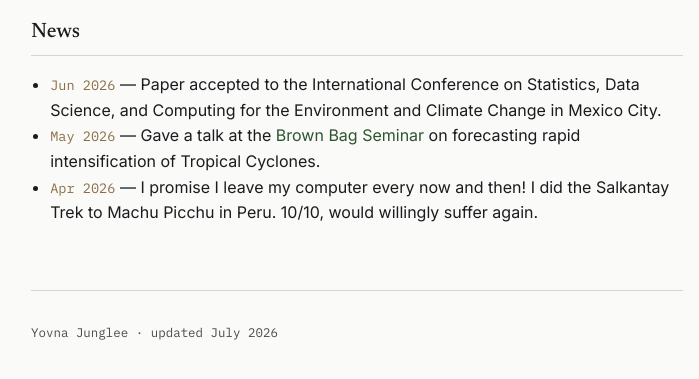
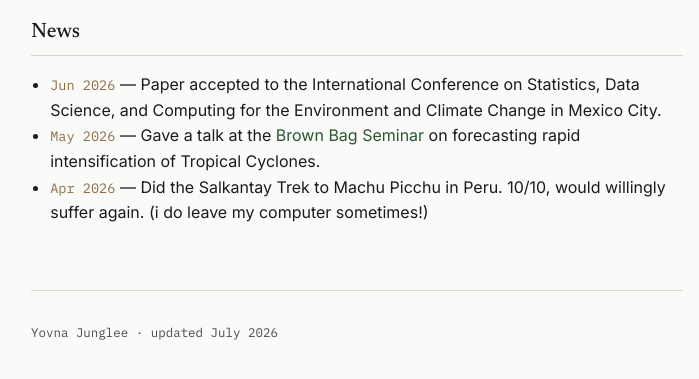
Before and after one commit to yovnajunglee/yovnajunglee.github.io, a Jekyll site: the page built from index.md, in a window 1280 px wide, cut to the strip 666-1070 px from the top of the page. Shown: the top 379 px of the strip, without its empty margins (283-982 px from the left). Built offline with Jekyll 4.4.1, drawn with Linux system fonts in a browser that asks for light colours.

Commit message:
Update index.md

```diff
--- a/index.md
+++ b/index.md
@@ -19,5 +19,5 @@ title: About
 <ul>
   <li><span style="font-family: var(--font-mono); font-size: 0.85rem; color: var(--color-brass);">Jun 2026</span> — Paper accepted to the International Conference on Statistics, Data Science, and Computing for the Environment and Climate Change in Mexico City.</li>
   <li><span style="font-family: var(--font-mono); font-size: 0.85rem; color: var(--color-brass);">May 2026</span> — Gave a talk at the  <a href="https://bbseminar.utstat.utoronto.ca" target="_blank">Brown Bag Seminar</a> on forecasting rapid intensification of Tropical Cyclones.</li>
-  <li><span style="font-family: var(--font-mono); font-size: 0.85rem; color: var(--color-brass);">Apr 2026</span> — I promise I leave my computer every now and then! I did the Salkantay Trek to Machu Picchu in Peru. 10/10, would willingly suffer again.</li>
+  <li><span style="font-family: var(--font-mono); font-size: 0.85rem; color: var(--color-brass);">Apr 2026</span> — Did the Salkantay Trek to Machu Picchu in Peru. 10/10, would willingly suffer again. (i do leave my computer sometimes!)</li>
 </ul>
```
